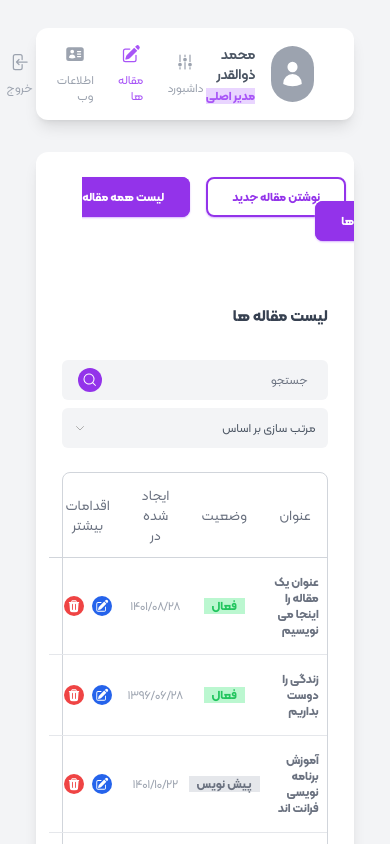
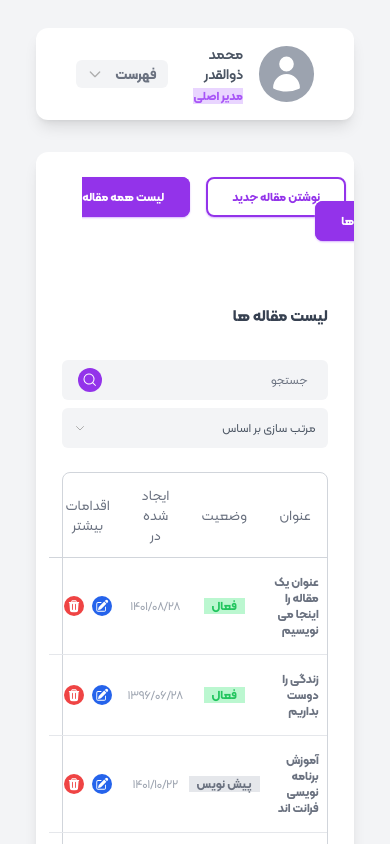
Before and after one commit to mohammad-zolghadr/admin-panel, a React (Create React App) app: page /admin/posts/list-of-posts in a window 390 px wide. Shown: the top 844 px of the page. Built offline with nearby package versions, Linux system fonts and the light colour scheme.

Commit message:
Navbar : Responsive Menu - Add Dropdown - Part 01

```diff
--- a/src/components/Admin/Navbar.js
+++ b/src/components/Admin/Navbar.js
@@ -1,7 +1,9 @@
 import React from "react";
 import { Link, Outlet, useLocation } from "react-router-dom";
 
+// Icons
 import profileIco from "../../assets/images/profile.svg";
+import arrowIco from "../../assets/images/arrow.svg";
 
 const RULES = { main: "MAIN_ADMIN", test: "TEST_ADMIN" };
 const changeRoute = (routeUrl) => {
@@ -111,40 +113,12 @@ const Navbar = () => {
               </span>
             </div>
           </div>
-          <div className="fcenter gap-x-6 ">
-            {changeRoute(location).map((e, index) => {
-              const isMainAdmin = data.rule === RULES.main;
-              if (!isMainAdmin && index > 1) return;
-              return (
-                <Link
-                  key={e.url}
-                  to={e.url}
-                  className="fcenter flex-col gap-y-2 mhover text-gray-400 font-nf text-xs"
-                >
-                  {e.image}
-                  {e.name}
-                </Link>
-              );
-            })}
-
-            <Link
-              to="/login"
-              className="fcenter flex-col gap-y-2 mhover text-gray-400 font-nf text-xs"
-            >
-              <svg
-                xmlns="http://www.w3.org/2000/svg"
-                viewBox="0 0 24 24"
-                className="fill-gray-400 w-5"
-              >
-                <path
-                  fillRule="evenodd"
-                  d="M7.5 3.75A1.5 1.5 0 006 5.25v13.5a1.5 1.5 0 001.5 1.5h6a1.5 1.5 0 001.5-1.5V15a.75.75 0 011.5 0v3.75a3 3 0 01-3 3h-6a3 3 0 01-3-3V5.25a3 3 0 013-3h6a3 3 0 013 3V9A.75.75 0 0115 9V5.25a1.5 1.5 0 00-1.5-1.5h-6zm5.03 4.72a.75.75 0 010 1.06l-1.72 1.72h10.94a.75.75 0 010 1.5H10.81l1.72 1.72a.75.75 0 11-1.06 1.06l-3-3a.75.75 0 010-1.06l3-3a.75.75 0 011.06 0z"
-                  clipRule="evenodd"
-                />
-              </svg>
-              خروج
-            </Link>
-          </div>
+          <nav className="">
+            <div className="fcenter gap-3 px-3 py-1 rounded-md bg-gray-100 mhover">
+              <span className="text-gray-500 font-bf text-sm">فهرست</span>
+              <img className="w-4 " src={arrowIco} />
+            </div>
+          </nav>
         </div>
       </div>
       <Outlet />
```
